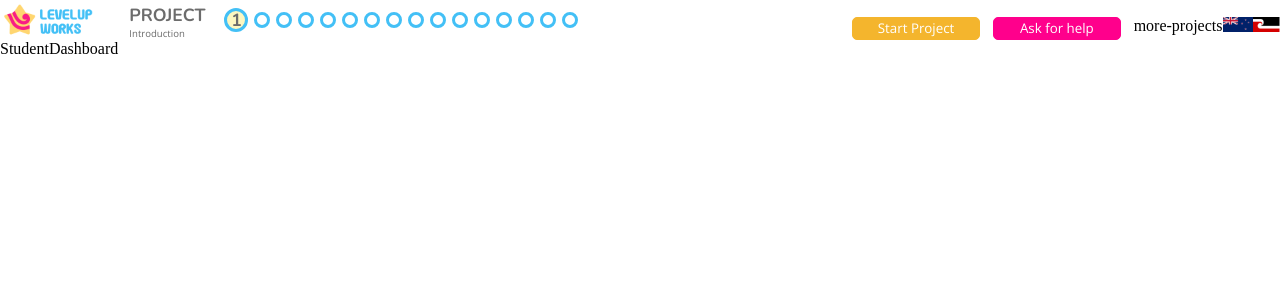
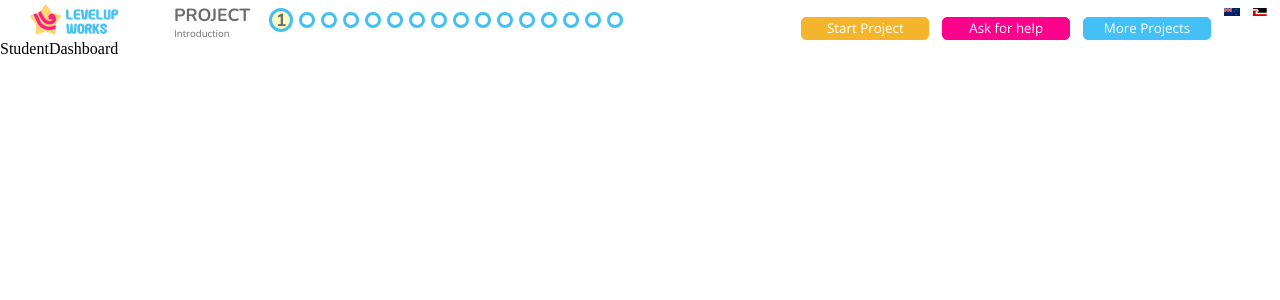
Before and after one commit to cyy963/education-portal-frontend, a React (Vite) app: page /student-dashboard/learning-objectives in a window 1280 px wide. Shown: the top 300 px of the page. Built offline with nearby package versions, Linux system fonts and the light colour scheme; the HTML template or start-up script is replaced by a standard one.

Commit message:
Finished styling for navbar

```diff
--- a/src/common/NavbarTwo.jsx
+++ b/src/common/NavbarTwo.jsx
@@ -13,14 +13,14 @@ import ToLibrary from "./ToLibrary";
 export default function NavbarTwo(props) {
   return (
     <div className={styles.flex}>
-      <div className={styles.grid}>
+      <div className={`${styles.grid} ${styles.flex}`}>
         <img src={logo} alt="Logo" className={styles.logo} />
         {/* If student display NavbarTwoProject */}
         {props.page === "student" ? <NavbarTwoProject /> : ""}
       </div>
       <div className={styles.grid}>
         {props.page === "student" ? (
-          <div className={styles.grid}>
+          <div className={`${styles.grid} ${styles.flex}`}>
             {/* Three buttons for student */}
             <NavbarTwoButtons type="start" />
             <NavbarTwoButtons type="ask-for-help" />
@@ -33,7 +33,7 @@ export default function NavbarTwo(props) {
             <ToLibrary type="more-projects" />
           </div>
         )}
-        <div>
+        <div className={styles.flexFlag}>
           <img src={nzFlag} alt="NZ flag" className={styles.flag} />
           <img src={maoriFlag} alt="Maori flag" className={styles.flag} />
         </div>
--- a/src/common/NavbarTwo.module.css
+++ b/src/common/NavbarTwo.module.css
@@ -13,7 +13,8 @@ p {
 
 .flex,
 .flexProject,
-.flexCircle {
+.flexCircle,
+.flexFlag {
   display: flex;
   justify-content: space-between;
   align-items: flex-end;
@@ -27,11 +28,22 @@ p {
 
 .logo {
   height: 5vh;
-  margin-right: 4vh;
+  margin-right: 4vw;
+  margin-left: 2vw;
+}
+
+.logo:hover {
+  cursor: pointer;
 }
 
 .flag {
-  height: 15px;
+  height: 8px;
+  margin-right: 1vw;
+  margin-top: 1vh;
+}
+
+.flexFlag {
+  align-items: flex-start;
 }
 
 /* CSS within other components */
@@ -69,7 +81,9 @@ p {
 /* Buttons */
 .start,
 .askHelp,
-.helpCentre {
+.helpCentre,
+.moreProjects,
+.backToProjects {
   border-radius: 5px;
   width: 10vw;
   color: white;
@@ -78,9 +92,23 @@ p {
   padding: 0.2vh 0;
 }
 
-.start {
+.start:hover,
+.askHelp:hover,
+.helpCentre:hover,
+.moreProjects:hover,
+.backToProjects:hover {
+  cursor: pointer;
+}
+
+.start,
+.backToProjects {
   background-color: #f4b52d;
   border: #f4b52d solid 1px;
+}
+
+.start:hover,
+.backToProjects:hover {
+  background-color: #cd9826;
 }
 
 .askHelp,
@@ -88,3 +116,17 @@ p {
   background-color: #ff008c;
   border: #ff008c solid 1px;
 }
+
+.askHelp:hover,
+.helpCentre:hover {
+  background-color: #a6005b;
+}
+
+.moreProjects {
+  background-color: #43c0f6;
+  border: #43c0f6 solid 1px;
+}
+
+.moreProjects:hover {
+  background-color: #38a5d4;
+}
--- a/src/common/ToLibrary.jsx
+++ b/src/common/ToLibrary.jsx
@@ -1,5 +1,19 @@
-import React from "react";
+import styles from "./NavbarTwo.module.css";
 
-export default function ToLibrary(props) {
-  return <div>{props.type}</div>;
+export default function ToLibrary({ type }) {
+  return (
+    <div>
+      {type === "more-projects" ? (
+        <button className={styles.moreProjects}>More Projects</button>
+      ) : (
+        ""
+      )}
+
+      {type === "back-to-projects" ? (
+        <button className={styles.backToProjects}>BACK TO PROJECTS</button>
+      ) : (
+        ""
+      )}
+    </div>
+  );
 }
```
